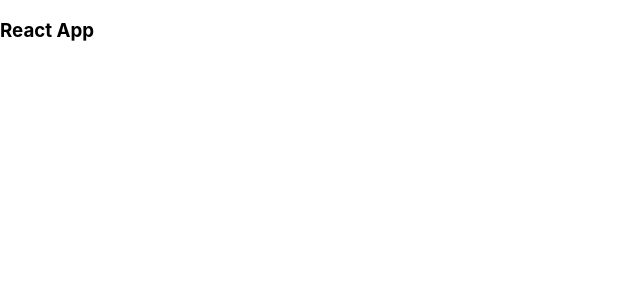
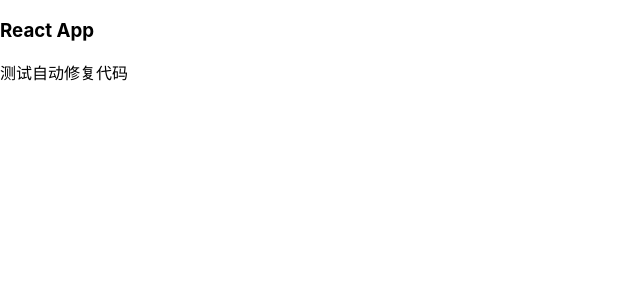
Before and after one commit to smilecode11/learn-react-jira, a React (Create React App) app: page / in a window 1280 px wide. Shown: the top 300 px of the page, without its empty margins (0-640 px from the left). Built offline with nearby package versions, Linux system fonts and the light colour scheme.

Commit message:
fix: 测试 pre-commit hook 执行, 代码自动修改

```diff
--- a/src/App.tsx
+++ b/src/App.tsx
@@ -5,6 +5,7 @@ function App() {
 	return (
 		<div className="App">
 			<h3>React App</h3>
+			<p>测试自动修复代码</p>
 		</div>
 	)
 }
```
